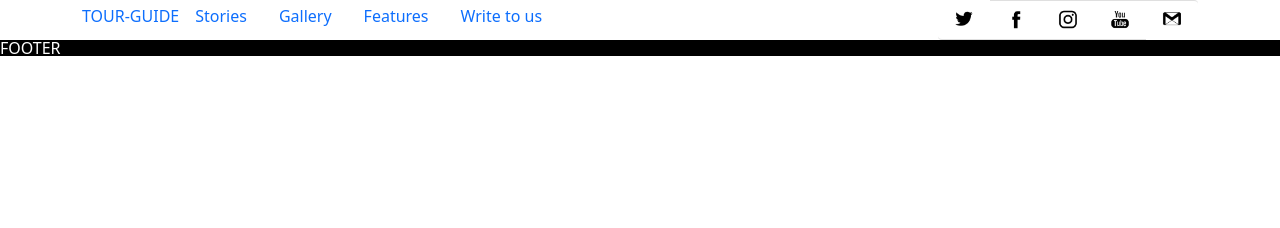
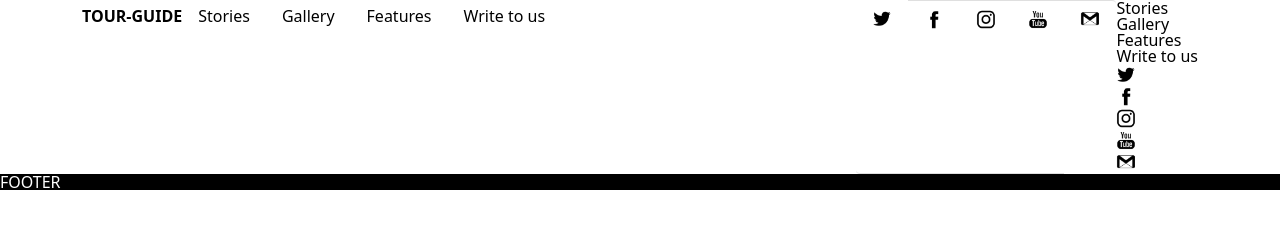
Before and after one commit to martafrait/kursova, a website: page src/index.html in a window 1280 px wide. Drawn offline with nearby package versions, Linux system fonts and the light colour scheme; files that its build step writes are made by us from their sources.

Commit message:
changed files

```diff
--- a/src/components/_header.html
+++ b/src/components/_header.html
@@ -1,46 +1,95 @@
 <header class="header">
     <div class="container">
         <div class="row">
-            <div class="col-12 d-flex justify-content-between">
-                <nav class="col-6 d-flex ">
+            <div class="col-12 d-flex justify-content-between ">
+                <nav class="col-6 d-flex">
                     <div class="header__logo"><a href="#">TOUR-GUIDE</a></div>
-                    <div class="header__nav d-flex">
+                    <ul class="header__nav d-flex">
 
-                        <a class="nav-link" href="#Story">Stories</a>
-                        <a class="nav-link" href="#Gallery">Gallery</a>
-                        <a class="nav-link" href="#Features">Features</a>
-                        <a class="nav-link" href="#Write to us">Write to us</a>
-                    </div>
+                        <li><a class="nav-link" href="#Story">Stories</a></li>
+                        <li><a class="nav-link" href="#Gallery">Gallery</a></li>
+                        <li><a class="nav-link" href="#Features">Features</a></li>
+                        <li><a class="nav-link" href="#Write to us">Write to us</a></li>
+                    </ul>
 
                 </nav>
                 <div class="col-6 d-flex justify-content-end">
 
                     <ul class="list-group list-group-flush list-group-horizontal ">
                         <li class="list-group-item">
-                            <a href="https://twitter.com/"><img src="./img/twitter-128.png" width="20"
+                            <a target="_blank" href="https://twitter.com/"><img src="./img/twitter-128.png" width="20"
                                     alt="twitter"></a>
                         </li>
 
                         <li class="list-group-item">
-                            <a href="https://facebook.com/"><img src="./img/facebook-128.png" width="20"
+                            <a target="_blank" href="https://facebook.com/"><img src="./img/facebook-128.png" width="20"
                                     alt="facebook"></a>
                         </li>
                         <li class="list-group-item">
-                            <a href="https://instagram.com/"><img src="./img/instagram-2-128.png" width="20"
-                                    alt="instagram"></a>
+                            <a target="_blank" href="https://instagram.com/"><img src="./img/instagram-2-128.png"
+                                    width="20" alt="instagram"></a>
                         </li>
                         <li class="list-group-item">
-                            <a href="https://youtube.com/"><img src="./img/youtube-128.png" width="20"
+                            <a target="_blank" href="https://youtube.com/"><img src="./img/youtube-128.png" width="20"
                                     alt="youtube"></a>
                         </li>
                         <li class="list-group-item">
-                            <a href="https://mail.google.com/"><img src="./img/gmail-128.png" width="20" alt="mail"></a>
+                            <a target="_blank" href="https://mail.google.com/"><img src="./img/gmail-128.png" width="20"
+                                    alt="mail"></a>
                         </li>
                     </ul>
+                    <div class="burger__icon">
+                        <span></span>
+                        <span></span>
+                        <span></span>
+                    </div>
+                    <div class="burger__menu">
+                        <nav class="humb__nav d-flex justify-content-center">
+                            <ul>
+                                <li>
+                                    <a href="#">Stories</a>
+                                </li>
+                                <li>
+                                    <a href="#">Gallery</a>
+                                </li>
+                                <li>
+                                    <a href="#">Features</a>
+                                </li>
+                                <li>
+                                    <a href="#">Write to us</a>
+                                </li>
+                            </ul>
+                        </nav>
+                        <nav class="burger__nav">
+                            <ul>
+                                <li>
+                                    <a target="_blank" href="https://twitter.com/"><img src="./img/twitter-128.png"
+                                            width="20" alt="twitter"></a>
+                                </li>
+
+                                <li>
+                                    <a target="_blank" href="https://facebook.com/"><img src="./img/facebook-128.png"
+                                            width="20" alt="facebook"></a>
+                                </li>
+                                <li>
+                                    <a target="_blank" href="https://instagram.com/"><img
+                                            src="./img/instagram-2-128.png" width="20" alt="instagram"></a>
+                                </li>
+                                <li>
+                                    <a target="_blank" href="https://youtube.com/"><img src="./img/youtube-128.png"
+                                            width="20" alt="youtube"></a>
+                                </li>
+                                <li>
+                                    <a target="_blank" href="https://mail.google.com/"><img src="./img/gmail-128.png"
+                                            width="20" alt="mail"></a>
+                                </li>
+                            </ul>
+                        </nav>
+                    </div>
 
                 </div>
             </div>
         </div>
-    </div>
+
     </div>
 </header>
--- a/src/index.html
+++ b/src/index.html
@@ -4,7 +4,7 @@
 <head>
     <meta charset="utf-8">
     <meta name="viewport" content="width=device-width, initial-scale=1">
-    <title>TEMPLATE</title>
+    <title>Kursova</title>
 
     <link rel="stylesheet" href="css/style.min.css">
 </head>
--- a/src/sass/components/_header.scss
+++ b/src/sass/components/_header.scss
@@ -1,12 +1,33 @@
+.header{
+  min-width: 800px;
+  a{
+    color: black;
+    text-decoration: none;
+
+ }
+
+  a{
+    :hover {
+            color: grey;
+        }
+ }
 
 
-
-header{
-  min-width: 800px;
-}
-.header__logo{
+&__logo{
     padding-top: 8px;
 }
-.header__logo a {
+&__logo a {
   text-decoration: none;
+  color: black;
+  font-weight: 600;
+  position: relative;
+  z-index: 20;
+
 }
+}
+.header__nav {
+    @media screen and (max-width:600px) {
+        display: none;
+    }
+
+}
```
